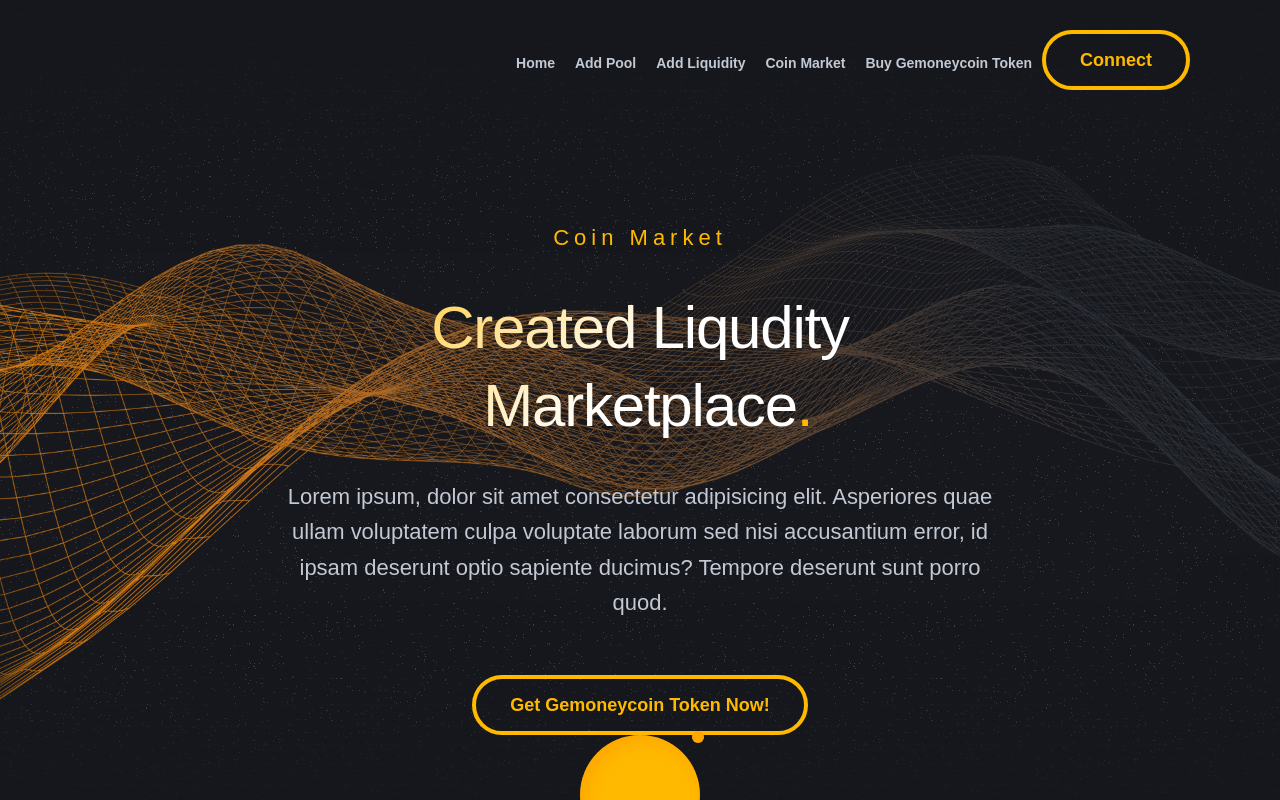
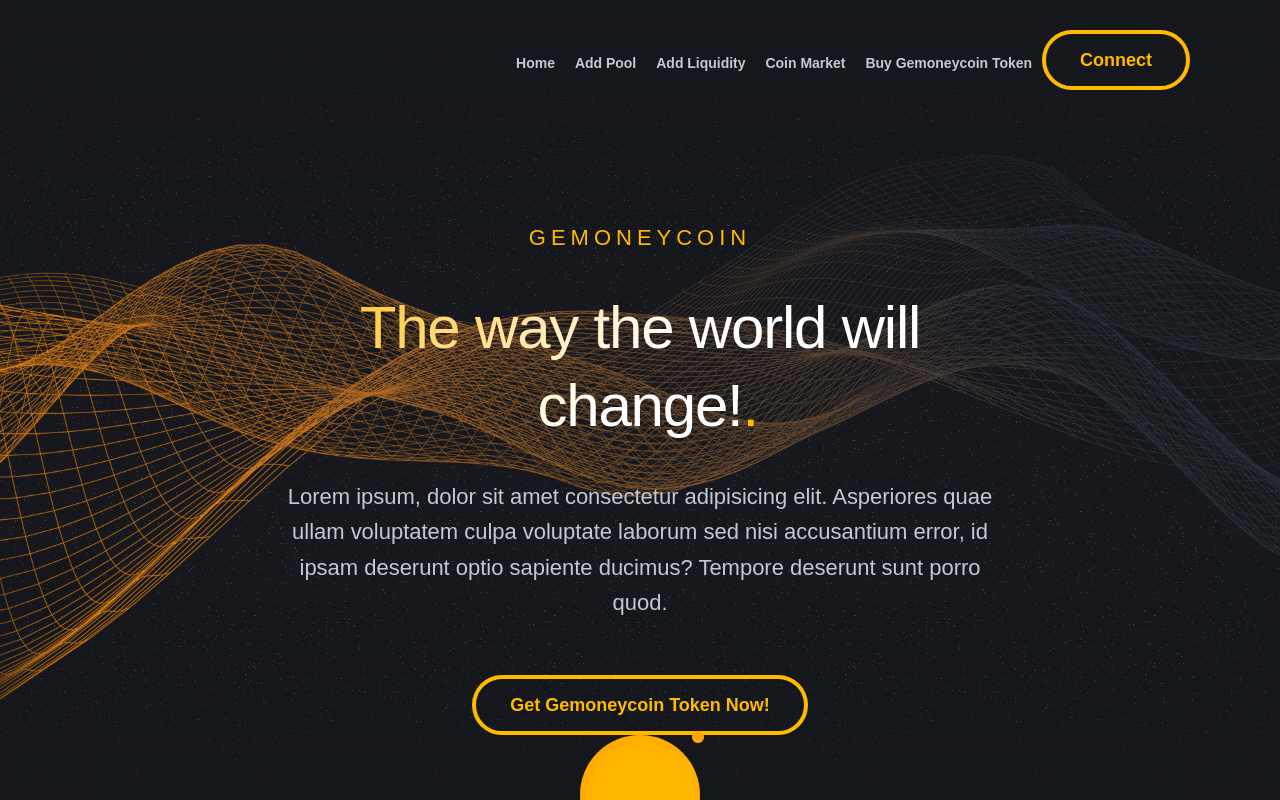
Before and after one commit to Casper0513/GemoneyWeb, a Next.js app: page / in a window 1280 px wide. Shown: the top 800 px of the page. Built offline with nearby package versions, Linux system fonts and the light colour scheme.

Commit message:
Update Hero.jsx

```diff
--- a/components/Hero.jsx
+++ b/components/Hero.jsx
@@ -10,9 +10,9 @@
         <div className="row medium-padding120 align-center">
           <div className="col-lg-8 col-lg-offset-2 col-md-12 col-sm-12 col-xs-12">
             <header className="crumina-module crumina-heading heading--h2 heading--with-decoration">
-              <div className="heading-sup-title">Coin Market</div>
+              <div className="heading-sup-title">GEMONEYCOIN</div>
               <h2 className="heading-title heading--half-colored">
-                Created Liqudity Marketplace
+                The way the world will change!
               </h2>
               <div className="heading-text">
                 Lorem ipsum, dolor sit amet consectetur adipisicing elit.
```
